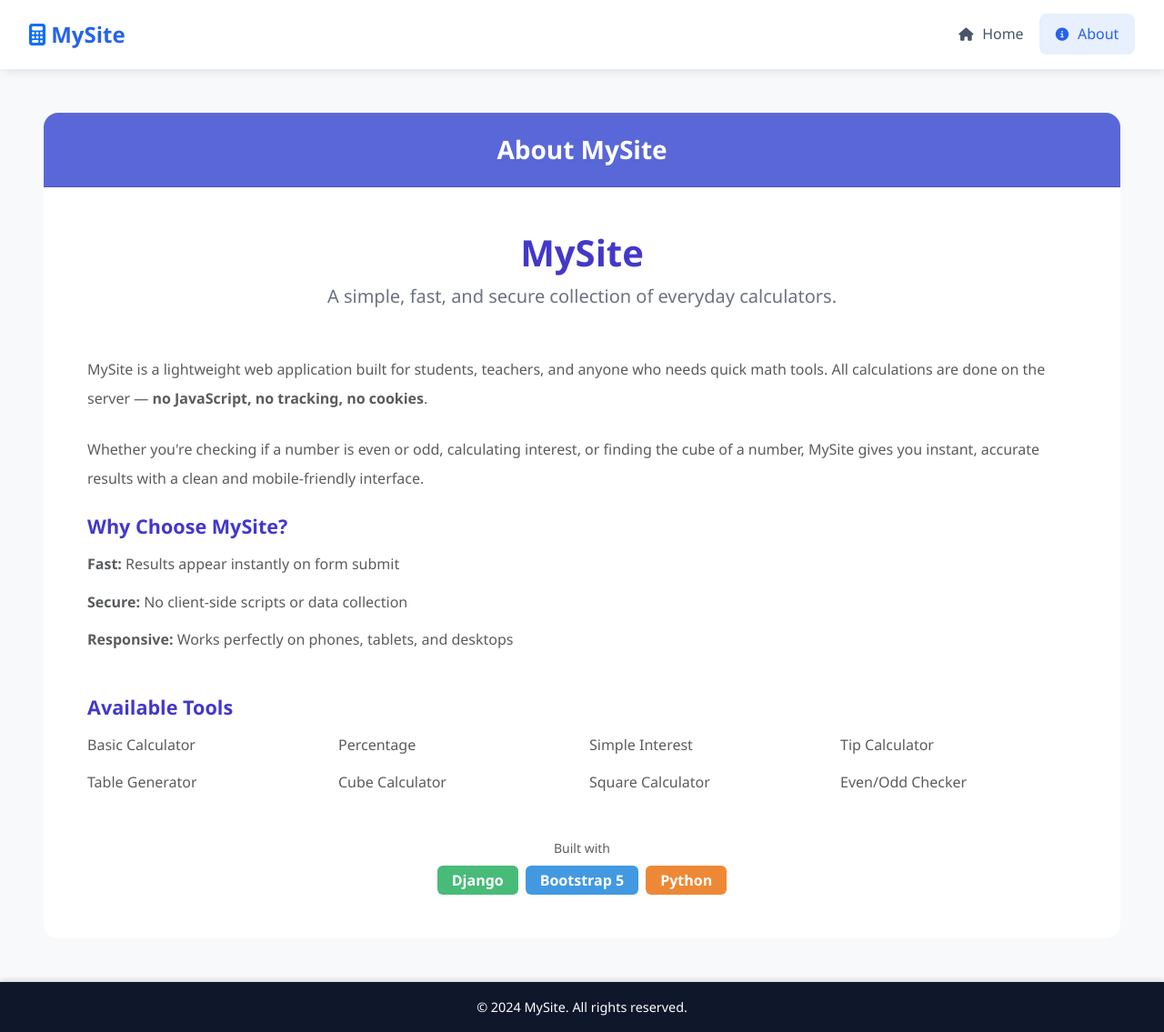
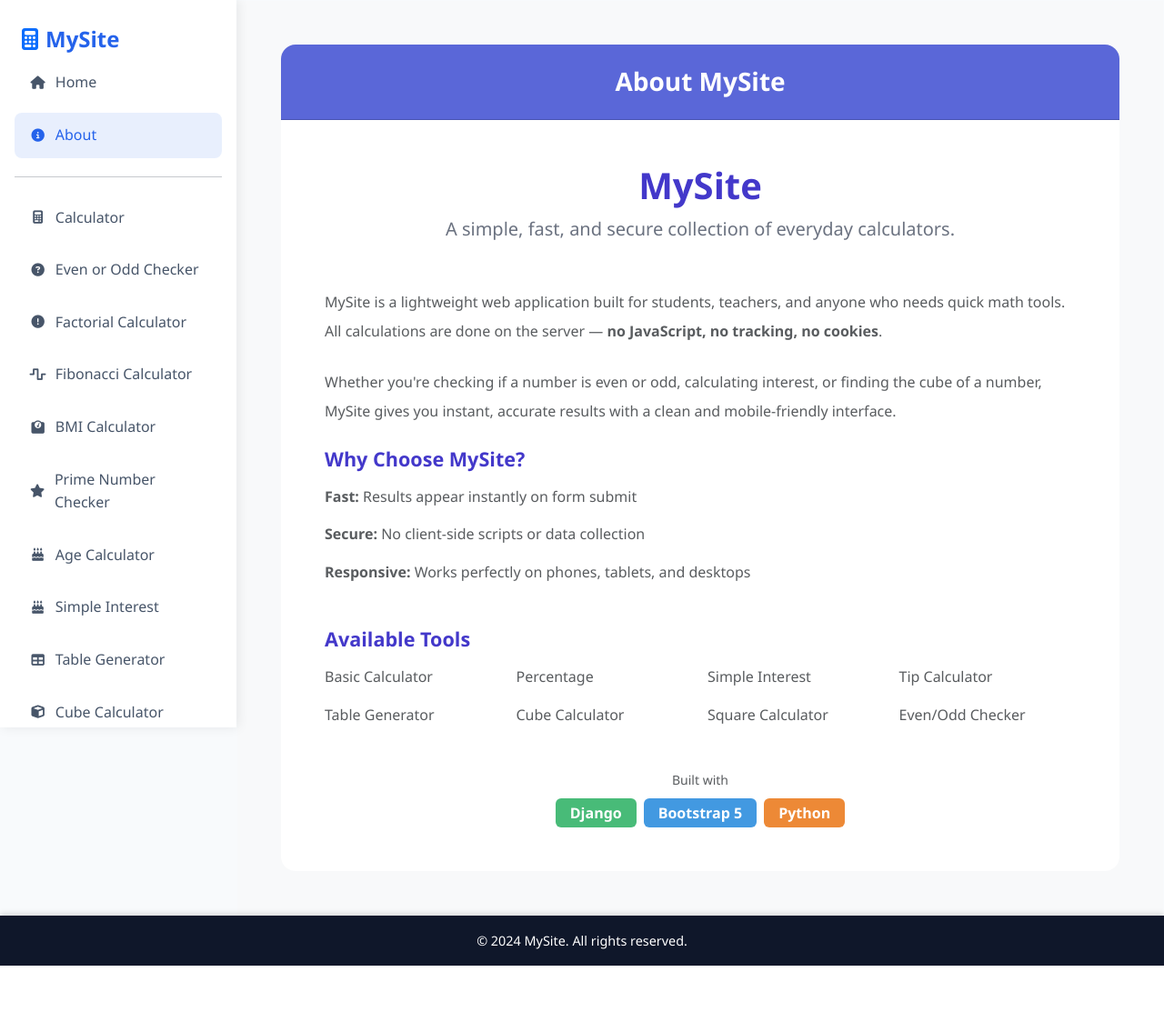
Before and after one commit to Obulesh37/mysite102, a Django app: page /about/ in a window 1280 px wide. Shown: the whole page at 91% size. After the commit the page ends 1062 px from the top, so only its background shows below. Run offline with Django 4.2, Linux system fonts and the light colour scheme.

Commit message:
update the code

```diff
--- a/tools/templates/base.html
+++ b/tools/templates/base.html
@@ -5,18 +5,18 @@
   <meta name="viewport" content="width=device-width, initial-scale=1.0">
   <title>MySite - {% block title %}Calculator Tools{% endblock %}</title>
 
-  <!-- Bootstrap 5 -->
+  {% load static %}
+
   <link href="https://cdn.jsdelivr.net/npm/bootstrap@5.3.3/dist/css/bootstrap.min.css" rel="stylesheet">
-  <!-- Font Awesome -->
   <link href="https://cdnjs.cloudflare.com/ajax/libs/font-awesome/6.5.0/css/all.min.css" rel="stylesheet">
-  <!-- Optional custom CSS -->
-  <link rel="stylesheet" href="{% load static %}{% static 'style.css' %}">
+  <link rel="stylesheet" href="{% static 'style.css' %}">
 
   <style>
     :root {
-      --bs-primary: #2563eb; /* Blue */
+      --bs-primary: #2563eb;
       --bs-primary-dark: #1d4ed8;
       --bs-light: #f8fafc;
+      --sidebar-width: 260px;
     }
 
     body {
@@ -28,71 +28,123 @@
       padding: 0;
     }
 
-    /* Navbar */
-    .navbar {
-      box-shadow: 0 2px 10px rgba(0, 0, 0, 0.08);
-      background-color: #ffffff !important;
-      padding: 0.85rem 1.25rem;
-      box-shadow: 2px 2px 12px rgba(0, 0, 0, 0.1);
+    /* ---------- ANIMATION KEYFRAMES (NEW) ---------- */
+    @keyframes fadeIn {
+      from { opacity: 0; transform: translateY(10px); }
+      to { opacity: 1; transform: translateY(0); }
     }
 
-    .navbar-brand {
+    /* ---------- Sidebar (Fixed Left) ---------- */
+    .sidebar {
+      position: fixed;
+      top: 0;
+      left: 0;
+      width: var(--sidebar-width);
+      height: 100%;
+      background: #ffffff;
+      box-shadow: 2px 0 12px rgba(0, 0, 0, .08);
+      z-index: 1040;
+      padding-top: 1.5rem;
+      overflow-y: auto;
+      /* Adjusted transition for smoothness */
+      transition: transform .4s ease-out;
+    }
+
+    .sidebar .navbar-brand {
       font-weight: 700;
       font-size: 1.5rem;
-      color: var(--bs-primary) !important;
-      transition: color 0.2s ease;
+      color: var(--bs-primary);
+      padding: 0 1.5rem;
+      display: flex;
+      align-items: center;
+      text-decoration: none;
+      /* NEW: Transition for hover effect */
+      transition: transform .2s ease-in-out;
+    }
+    /* NEW: Logo Hover Effect */
+    .sidebar .navbar-brand:hover {
+        transform: scale(1.02);
+    }
+    .sidebar .navbar-brand i { margin-right: .5rem; }
+
+    .sidebar .nav {
+      flex-direction: column;
+      padding: 0 1rem;
+    }
+    .sidebar .nav-link {
+      font-weight: 500;
+      color: #475569;
+      padding: .75rem 1rem;
+      border-radius: .5rem;
+      margin: .25rem 0;
+      display: flex;
+      align-items: center;
+      /* Adjusted transition to be faster for hover feedback */
+      transition: all .15s ease-out;
+    }
+    .sidebar .nav-link i {
+      margin-right: .6rem;
+      font-size: .9rem;
+      width: 1.2rem;
+      text-align: center;
     }
 
-    .navbar-brand:hover {
-      color: var(--bs-primary-dark) !important;
+    .sidebar .nav-link:hover,
+    .sidebar .nav-link.active {
+      background-color: rgba(37,99,235,.1);
+      color: var(--bs-primary);
+    }
+    /* NEW: Animation on Link Hover */
+    .sidebar .nav-link:hover {
+        transform: translateX(5px);
     }
 
-    .nav-link {
-      font-weight: 500;
-      color: #475569 !important;
-      padding: 0.6rem 1.1rem !important;
-      border-radius: 0.5rem;
-      transition: all 0.25s ease;
+    /* ---------- Main Content ---------- */
+    main {
+      margin-left: var(--sidebar-width);
+      min-height: 100vh;
+      padding: 1px;
+      /* NEW: Apply Fade-In Animation to main content block */
+      animation: fadeIn 0.6s ease-out;
     }
 
-    .nav-link:hover,
-    .nav-link.active {
-      background-color: rgba(37, 99, 235, 0.1);
-      color: var(--bs-primary) !important;
+    /* ---------- Mobile: Collapse Sidebar ---------- */
+    @media (max-width: 992px) {
+      .sidebar {
+        transform: translateX(-100%);
       }
-
-    .nav-link i {
-      margin-right: 0.35rem;
-      font-size: 0.9rem;
-    }
-
-    /* Responsive Navbar */
-    @media (max-width: 992px) {
-      nav {
-        position: fixed;
-        width: 100%;
-        top: 0;
-        left: 0;
-        right: 0;
-        z-index: 1030;
-      }
-
-      .navbar-collapse {
-        background: #fff;
-        padding: 1rem;
-        border-radius: 0.5rem;
-        margin-top: 0.5rem;
-        box-shadow: 0 4px 6px rgba(0, 0, 0, 0.1);
+      .sidebar.show {
+        transform: translateX(0);
       }
 
       main {
-        padding-top: 5rem;
+        width: 100%;
+        margin-left: 0;
+        padding-top: 2rem;
+      }
+
+      .sidebar-toggler {
+        position: fixed;
+        top: .75rem;
+        left: .75rem;
+        z-index: 1050;
+        background: var(--bs-primary);
+        color: #fff;
+        border: none;
+        border-radius: .4rem;
+        padding: .5rem .7rem;
+        font-size: 1.1rem;
+        /* NEW: Subtle click transition for the button */
+        transition: background .2s ease;
+      }
+      .sidebar-toggler:active {
+          background: var(--bs-primary-dark);
       }
     }
 
-    /* Footer */
+    /* ---------- ORIGINAL FOOTER (UNCHANGED) ---------- */
     footer {
-      background: #0f172a; /* Deep blue-black */
+      background: #0f172a;
       color: #ffffff;
       font-size: 0.9rem;
       text-align: center;
@@ -108,20 +160,16 @@
     footer a:hover {
       text-decoration: underline;
     }
-
   </style>
 </head>
 <body>
 
-<nav class="navbar navbar-expand-lg navbar-light" >
-  <div class="container-fluid  ">
-    <a class="navbar-brand" href="#"><i class="fas fa-calculator text-primary"></i> MySite</a>
-    <button class="navbar-toggler" type="button" data-bs-toggle="collapse" data-bs-target="#navbarNav"
-            aria-controls="navbarNav" aria-expanded="false" aria-label="Toggle navigation">
-      <span class="navbar-toggler-icon"></span>
-    </button>
-    <div class="collapse navbar-collapse" id="navbarNav">
-      <ul class="navbar-nav ms-auto">
+  <aside class="sidebar" id="sidebar">
+    <a class="navbar-brand" href="/">
+      <i class="fas fa-calculator text-primary"></i> MySite
+    </a>
+
+    <ul class="nav">
       <li class="nav-item">
         <a class="nav-link {% if request.path == '/' %}active{% endif %}" href="/">
           <i class="fas fa-home"></i> Home
@@ -132,12 +180,78 @@
           <i class="fas fa-info-circle"></i> About
         </a>
       </li>
+
+      <hr>
+    <li class="nav-item">
+        <a class="nav-link {% if request.path == '/calculator/' %}active{% endif %}" href="/calculator/">
+          <i class="fas fa-calculator"></i> Calculator
+        </a>
+      </li>
+
+      <li class="nav-item">
+        <a class="nav-link {% if request.path == '/even_odd/' %}active{% endif %}" href="/even_odd/">
+          <i class="fas fa-question-circle"></i> Even or Odd Checker
+        </a>
+      </li>
+      <li class="nav-item">
+        <a class="nav-link {% if request.path == '/factorial/' %}active{% endif %}" href="/factorial/">
+          <i class="fas fa-exclamation-circle"></i> Factorial Calculator
+        </a>
+      </li>
+        <li class="nav-item">
+        <a class="nav-link {% if request.path == '/fibonacci/' %}active{% endif %}" href="/fibonacci/">
+          <i class="fas fa-wave-square"></i> Fibonacci Calculator
+        </a>
+      </li>
+
+      <li class="nav-item">
+        <a class="nav-link {% if request.path == '/bmi/' %}active{% endif %}" href="/bmi/">
+          <i class="fas fa-weight-scale"></i> BMI Calculator
+        </a>
+      </li>
+
+        <li class="nav-item">
+        <a class="nav-link {% if request.path == '/prime/' %}active{% endif %}" href="/prime/">
+          <i class="fas fa-star"></i> Prime Number Checker
+        </a>
+      </li>
+        <li class="nav-item">
+        <a class="nav-link {% if request.path == '/age/' %}active{% endif %}" href="/age/">
+          <i class="fas fa-birthday-cake"></i> Age Calculator
+        </a>
+      </li>
+      <li class="nav-item">
+        <a class="nav-link {% if request.path == '/simple-interest/' %}active{% endif %}" href="/simple-interest/">
+          <i class="fas fa-birthday-cake"></i> Simple Interest
+        </a>
+      </li>
+    <li class="nav-item">
+        <a class="nav-link {% if request.path == '/table/' %}active{% endif %}" href="/table/">
+          <i class="fas fa-table"></i> Table Generator
+        </a>
+      </li>
+      <li class="nav-item">
+        <a class="nav-link {% if request.path == '/cube/' %}active{% endif %}" href="/cube/">
+          <i class="fas fa-cube"></i> Cube Calculator
+        </a>
+      </li>
+
+
+        <li class="nav-item">
+        <a class="nav-link {% if request.path == '/square/' %}active{% endif %}" href="/square/">
+          <i class="fas fa-square-full"></i> Square Calculator
+        </a>
+      </li>
+
+
     </ul>
-    </div>
-  </div>
-</nav>
+  </aside>
 
-<main class="min-vh-100">
+  <button class="sidebar-toggler d-lg-none" type="button" aria-label="Toggle sidebar">
+    <i class="fas fa-bars"></i>
+  </button>
+
+  <main>
     {% block content %}{% endblock %}
   </main>
 
@@ -146,5 +260,23 @@
   </footer>
 
   <script src="https://cdn.jsdelivr.net/npm/bootstrap@5.3.3/dist/js/bootstrap.bundle.min.js"></script>
+
+  <script>
+    const toggler = document.querySelector('.sidebar-toggler');
+    const sidebar = document.getElementById('sidebar');
+
+    toggler?.addEventListener('click', () => {
+      sidebar.classList.toggle('show');
+    });
+
+    // Close when clicking outside
+    document.addEventListener('click', (e) => {
+      if (window.innerWidth < 992 &&
+          !sidebar.contains(e.target) &&
+          !toggler.contains(e.target)) {
+        sidebar.classList.remove('show');
+      }
+    });
+  </script>
 </body>
 </html>
```
Lines whose indentation alone changed are shown as unchanged.
